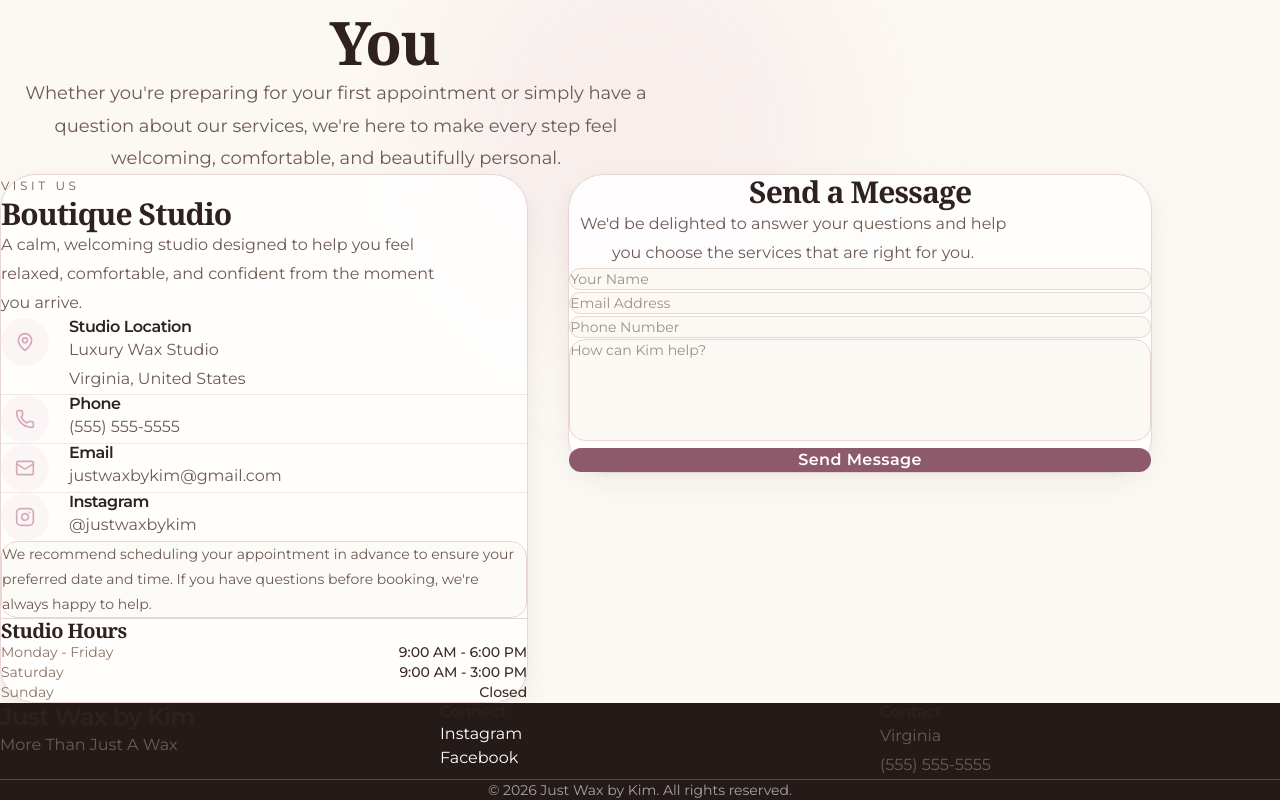
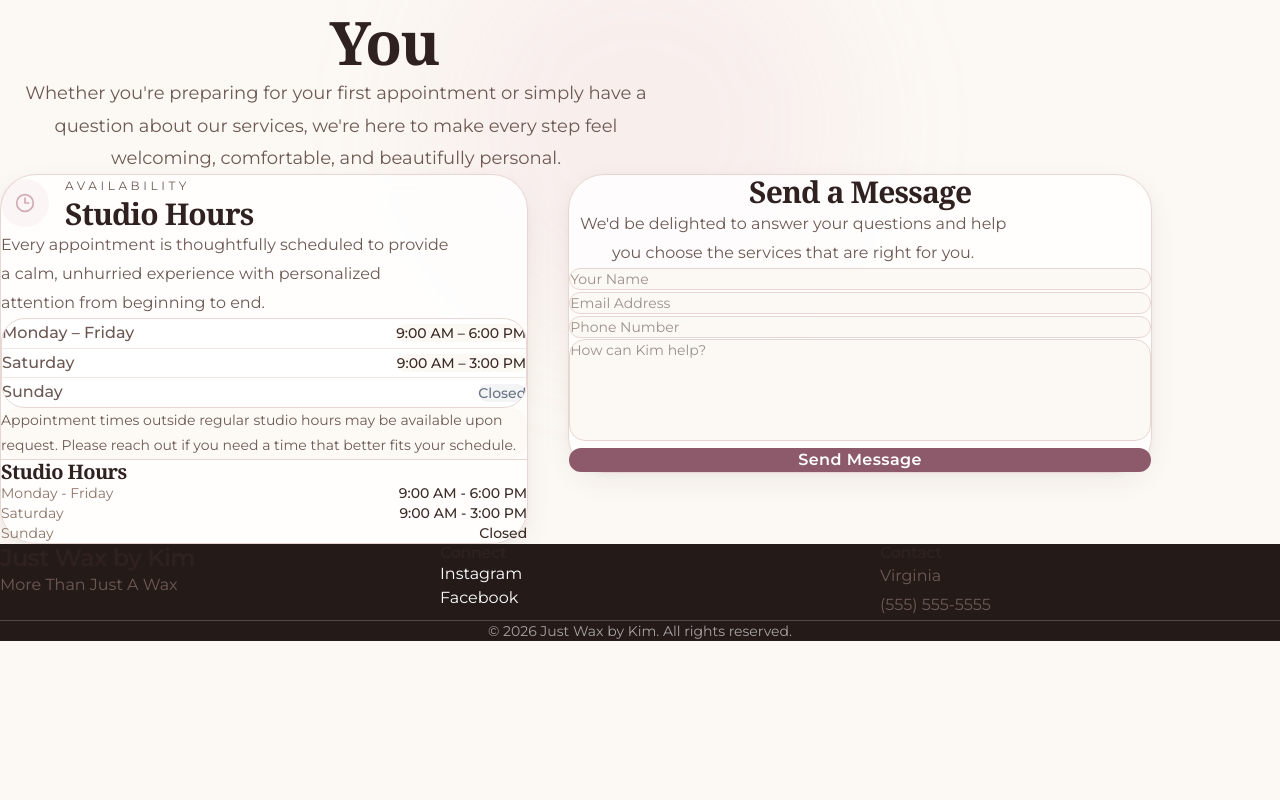
Before and after one commit to kevin-phan-25/just-wax-by-kim, a Next.js app: page / in a window 1280 px wide. Shown: the part 3968-4768 px from the top of the page. After the commit the page ends 4609 px from the top, so only its background shows below. Built offline with nearby package versions, Linux system fonts and the light colour scheme; a web font is replaced by a local one.

Commit message:
Update ContactInfo.tsx

```diff
--- a/features/contact/ContactInfo.tsx
+++ b/features/contact/ContactInfo.tsx
@@ -1,32 +1,60 @@
 /**
  * -----------------------------------------------------------------------------
- * File: ContactInfo.tsx
+ * File: ContactHours.tsx
  *
  * Description:
- * Luxury contact information panel.
+ * Luxury studio hours display.
  *
  * Redesigned:
- * - Elegant icon layout
+ * - Boutique spa styling
+ * - Elegant visual hierarchy
+ * - Icon header
  * - Premium spacing
- * - Boutique spa aesthetic
- * - Better visual hierarchy
  *
  * -----------------------------------------------------------------------------
  */
 
 import {
-  Instagram,
-  Mail,
-  MapPin,
-  Phone,
+  Clock3,
 } from "lucide-react";
 
-import { CONTACT_DATA } from "./contact.data";
+const HOURS = [
+  {
+    day: "Monday – Friday",
+    time: "9:00 AM – 6:00 PM",
+  },
+  {
+    day: "Saturday",
+    time: "9:00 AM – 3:00 PM",
+  },
+  {
+    day: "Sunday",
+    time: "Closed",
+  },
+];
 
-export default function ContactInfo() {
+export default function ContactHours() {
   return (
     <div>
-      {/* Section Heading */}
+      {/* Header */}
+
+      <div className="flex items-center gap-4">
+        <div
+          className="
+            flex
+            h-12
+            w-12
+            items-center
+            justify-center
+            rounded-full
+            bg-brand-dusty-pink/10
+          "
+        >
+          <Clock3
+            size={20}
+            className="text-brand-dusty-pink"
+          />
+        </div>
 
         <div>
           <p
@@ -37,250 +65,105 @@ export default function ContactInfo() {
               text-brand-dusty-pink
             "
           >
-          Visit Us
+            Availability
           </p>
 
           <h3
             className="
-            mt-3
+              mt-1
               font-serif
               text-3xl
               text-brand-espresso
             "
           >
-          Boutique Studio
+            Studio Hours
           </h3>
+        </div>
+      </div>
+
+      {/* Description */}
 
       <p
         className="
-            mt-5
+          mt-6
           max-w-md
           leading-8
           text-brand-taupe
         "
       >
-          A calm, welcoming studio designed to help you feel relaxed,
-          comfortable, and confident from the moment you arrive.
+        Every appointment is thoughtfully scheduled to provide a calm,
+        unhurried experience with personalized attention from beginning
+        to end.
       </p>
-      </div>
 
-      {/* Contact Items */}
-
-      <div className="mt-12 space-y-8">
-
-        {/* Location */}
+      {/* Schedule */}
 
       <div
         className="
-            flex
-            items-start
-            gap-5
+          mt-10
+          overflow-hidden
+          rounded-3xl
+          border
+          border-brand-border
+          bg-white
         "
       >
+        {HOURS.map((item, index) => (
           <div
-            className="
+            key={item.day}
+            className={`
               flex
-              h-12
-              w-12
-              shrink-0
               items-center
-              justify-center
-              rounded-full
-              bg-brand-dusty-pink/10
-            "
+              justify-between
+              px-8
+              py-6
+              ${
+                index !== HOURS.length - 1
+                  ? "border-b border-brand-border/60"
+                  : ""
+              }
+            `}
           >
-            <MapPin
-              size={20}
-              className="text-brand-dusty-pink"
-            />
-          </div>
-
             <div>
-            <h4
+              <p
                 className="
                   font-medium
                   text-brand-espresso
                 "
               >
-              Studio Location
-            </h4>
-
-            <p
-              className="
-                mt-2
-                leading-7
-                text-brand-taupe
-              "
-            >
-              {CONTACT_DATA.location}
-              <br />
-              {CONTACT_DATA.address}
+                {item.day}
               </p>
             </div>
+
+            <div>
+              <span
+                className={`
+                  rounded-full
+                  px-4
+                  py-2
+                  text-sm
+                  font-medium
+                  ${
+                    item.time === "Closed"
+                      ? "bg-gray-100 text-gray-500"
+                      : "bg-brand-cream text-brand-espresso"
+                  }
+                `}
+              >
+                {item.time}
+              </span>
+            </div>
+          </div>
+        ))}
       </div>
 
-        <div className="border-t border-brand-border/60" />
-
-        {/* Phone */}
+      {/* Footer Note */}
 
       <div
         className="
-            flex
-            items-start
-            gap-5
-          "
-        >
-          <div
-            className="
-              flex
-              h-12
-              w-12
-              shrink-0
-              items-center
-              justify-center
-              rounded-full
-              bg-brand-dusty-pink/10
-            "
-          >
-            <Phone
-              size={20}
-              className="text-brand-dusty-pink"
-            />
-          </div>
-
-          <div>
-            <h4
-              className="
-                font-medium
-                text-brand-espresso
-              "
-            >
-              Phone
-            </h4>
-
-            <p
-              className="
-                mt-2
-                text-brand-taupe
-              "
-            >
-              {CONTACT_DATA.phone}
-            </p>
-          </div>
-        </div>
-
-        <div className="border-t border-brand-border/60" />
-
-        {/* Email */}
-
-        <div
-          className="
-            flex
-            items-start
-            gap-5
-          "
-        >
-          <div
-            className="
-              flex
-              h-12
-              w-12
-              shrink-0
-              items-center
-              justify-center
-              rounded-full
-              bg-brand-dusty-pink/10
-            "
-          >
-            <Mail
-              size={20}
-              className="text-brand-dusty-pink"
-            />
-          </div>
-
-          <div>
-            <h4
-              className="
-                font-medium
-                text-brand-espresso
-              "
-            >
-              Email
-            </h4>
-
-            <p
-              className="
-                mt-2
-                break-all
-                text-brand-taupe
-              "
-            >
-              {CONTACT_DATA.email}
-            </p>
-          </div>
-        </div>
-
-        <div className="border-t border-brand-border/60" />
-
-        {/* Instagram */}
-
-        <div
-          className="
-            flex
-            items-start
-            gap-5
-          "
-        >
-          <div
-            className="
-              flex
-              h-12
-              w-12
-              shrink-0
-              items-center
-              justify-center
-              rounded-full
-              bg-brand-dusty-pink/10
-            "
-          >
-            <Instagram
-              size={20}
-              className="text-brand-dusty-pink"
-            />
-          </div>
-
-          <div>
-            <h4
-              className="
-                font-medium
-                text-brand-espresso
-              "
-            >
-              Instagram
-            </h4>
-
-            <p
-              className="
-                mt-2
-                text-brand-taupe
-              "
-            >
-              {CONTACT_DATA.instagram}
-            </p>
-          </div>
-        </div>
-
-      </div>
-
-      {/* Bottom Note */}
-
-      <div
-        className="
-          mt-12
+          mt-8
           rounded-2xl
-          border
-          border-brand-border
-          bg-brand-cream/60
+          bg-brand-cream/70
           px-6
           py-5
         "
@@ -292,9 +175,9 @@ export default function ContactInfo() {
             text-brand-taupe
           "
         >
-          We recommend scheduling your appointment in advance to ensure
-          your preferred date and time. If you have questions before
-          booking, we're always happy to help.
+          Appointment times outside regular studio hours may be available
+          upon request. Please reach out if you need a time that better
+          fits your schedule.
         </p>
       </div>
     </div>
```
Lines whose indentation alone changed are shown as unchanged.
